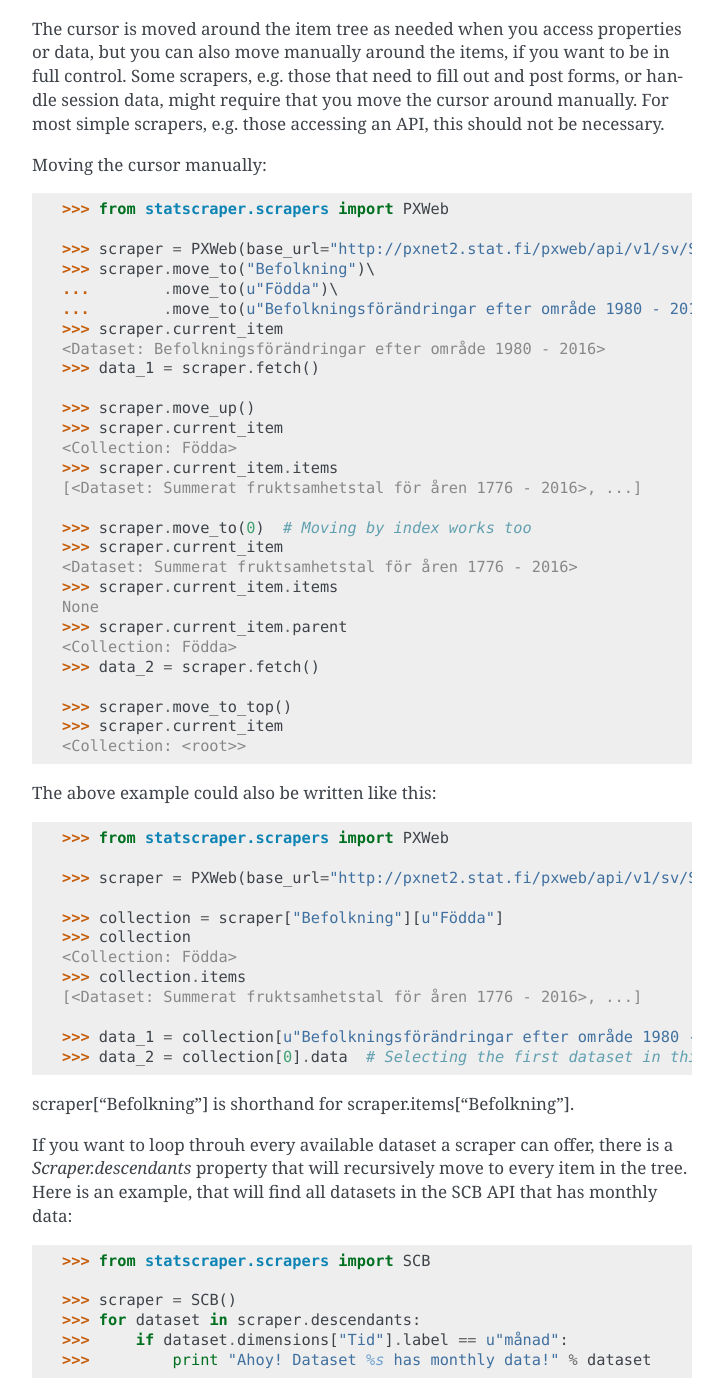
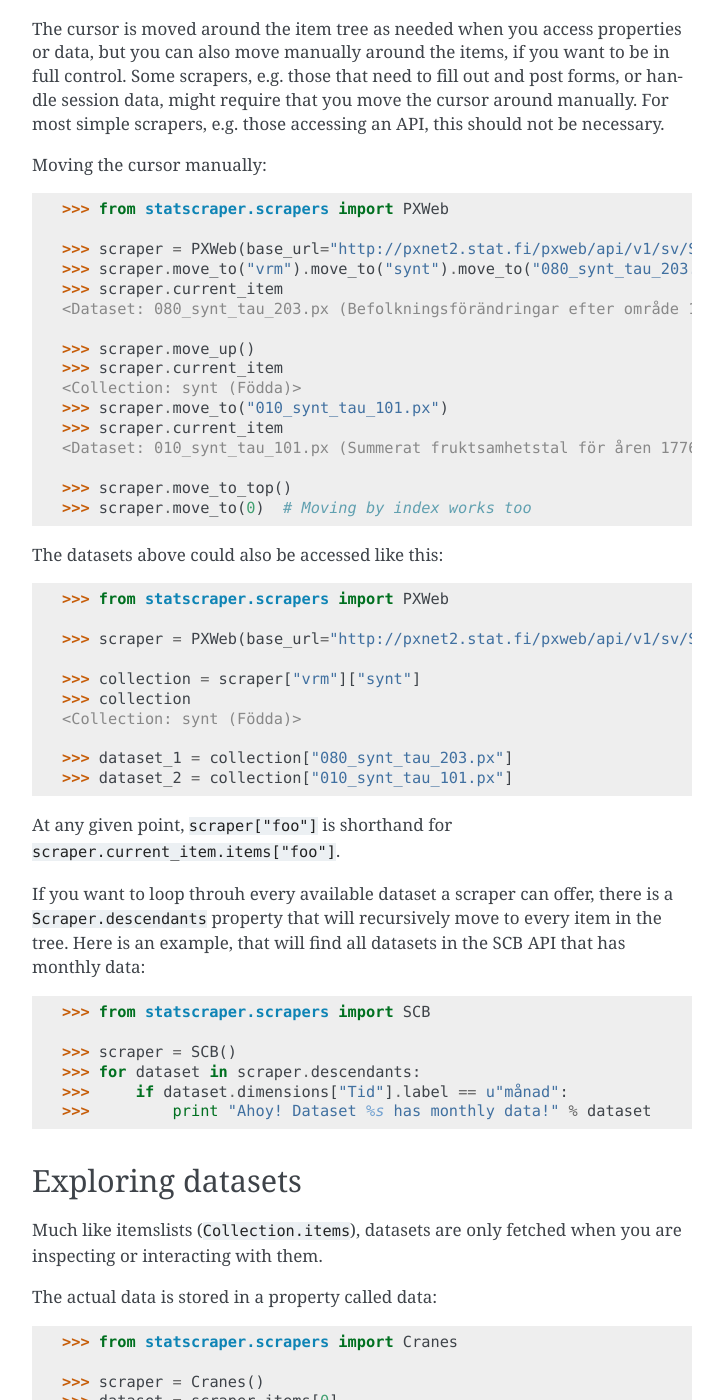
Before and after one commit to jplusplus/statscraper, a Sphinx documentation site: the page built from docs/using_scrapers.rst, in a window 1280 px wide and 1400 px high, scrolled down 1066 px. Shown: the whole window, without its empty margins (388-1111 px from the left). Built offline with Sphinx 7.4.7, drawn with Linux system fonts in a browser that asks for light colours; some of the changed text lies outside the part shown.

Commit message:
update examples to latest code

```diff
--- a/docs/using_scrapers.rst
+++ b/docs/using_scrapers.rst
@@ -19,17 +19,17 @@ Every scraper built on Statscraper shares the same interface towards the user. H
 
   >>> dataset = scraper["Number of cranes"]
   >>> dataset.dimensions
-  [<Dimension: date (date)>]
+  [<Dimension: date (Day of the month)>, <Dimension: month>, <Dimension: year>]
 
   >>> row = dataset.data[0]  # first row in this dataset
   >>> row
-  '15'
-  >>> dict(row)
-  {'date': '2010-07-23', 'value': '15'}
-  >>> int(row)
-  15
+  <Result: 7 (value)>
+  >>> row.dict
+  {'value': '7', u'date': u'7', u'month': u'march', u'year': u'2015'}
+  >>> row.int
+  7
   >>> row.tuple
-  (15, {'date': '2010-07-23'})
+  ('7', {u'date': u'7', u'month': u'march', u'year': u'2015'})
 
   >>> df = dataset.data.pandas  # get this dataset as a Pandas dataframe
 
@@ -57,34 +57,22 @@ Moving the cursor manually:
     >>> from statscraper.scrapers import PXWeb
 
     >>> scraper = PXWeb(base_url="http://pxnet2.stat.fi/pxweb/api/v1/sv/StatFin/")
-    >>> scraper.move_to("Befolkning")\
-    ...        .move_to(u"Födda")\
-    ...        .move_to(u"Befolkningsförändringar efter område 1980 - 2016")
+    >>> scraper.move_to("vrm").move_to("synt").move_to("080_synt_tau_203.px")
     >>> scraper.current_item
-    <Dataset: Befolkningsförändringar efter område 1980 - 2016>
-    >>> data_1 = scraper.fetch()
+    <Dataset: 080_synt_tau_203.px (Befolkningsförändringar efter område 1980 - 2016)>
 
     >>> scraper.move_up()
     >>> scraper.current_item
-    <Collection: Födda>
-    >>> scraper.current_item.items
-    [<Dataset: Summerat fruktsamhetstal för åren 1776 - 2016>, ...]
-
-    >>> scraper.move_to(0)  # Moving by index works too
+    <Collection: synt (Födda)>
+    >>> scraper.move_to("010_synt_tau_101.px")
     >>> scraper.current_item
-    <Dataset: Summerat fruktsamhetstal för åren 1776 - 2016>
-    >>> scraper.current_item.items
-    None
-    >>> scraper.current_item.parent
-    <Collection: Födda>
-    >>> data_2 = scraper.fetch()
+    <Dataset: 010_synt_tau_101.px (Summerat fruktsamhetstal för åren 1776 - 2016)>
 
     >>> scraper.move_to_top()
-    >>> scraper.current_item
-    <Collection: <root>>
+    >>> scraper.move_to(0)  # Moving by index works too
 
 
-The above example could also be written like this:
+The datasets above could also be accessed like this:
 
 .. code:: python
 
@@ -92,18 +80,16 @@ The above example could also be written like this:
 
     >>> scraper = PXWeb(base_url="http://pxnet2.stat.fi/pxweb/api/v1/sv/StatFin/")
 
-    >>> collection = scraper["Befolkning"][u"Födda"]
+    >>> collection = scraper["vrm"]["synt"]
     >>> collection
-    <Collection: Födda>
-    >>> collection.items
-    [<Dataset: Summerat fruktsamhetstal för åren 1776 - 2016>, ...]
+    <Collection: synt (Födda)>
 
-    >>> data_1 = collection[u"Befolkningsförändringar efter område 1980 - 2016"].data
-    >>> data_2 = collection[0].data  # Selecting the first dataset in this collection
+    >>> dataset_1 = collection["080_synt_tau_203.px"]
+    >>> dataset_2 = collection["010_synt_tau_101.px"]
 
-scraper["Befolkning"] is shorthand for scraper.items["Befolkning"].
+At any given point, :code:`scraper["foo"]` is shorthand for :code:`scraper.current_item.items["foo"]`.
 
-If you want to loop throuh every available dataset a scraper can offer, there is a `Scraper.descendants` property that will recursively move to every item in the tree. Here is an example, that will find all datasets in the SCB API that has monthly data:
+If you want to loop throuh every available dataset a scraper can offer, there is a :code:`Scraper.descendants` property that will recursively move to every item in the tree. Here is an example, that will find all datasets in the SCB API that has monthly data:
 
 .. code:: python
 
@@ -140,7 +126,7 @@ The data property will hold a list of result objects. The list can be converted
     >>> dataset = scraper.items[0]
     >>> df = dataset.data.pandas  # convert to pandas dataframe
 
-If you want to querry a site or database for some subset of the available data, you can use the `fetch()` method on the dataset (or on the scraper, to fetch data from the current position, if any):
+If you want to querry a site or database for some subset of the available data, you can use the :code:`fetch()` method on the dataset (or on the scraper, to fetch data from the current position, if any):
 
 .. code:: python
 
@@ -158,12 +144,10 @@ Available dimensions can be inspected though the .dimensions property:
 
 .. code:: python
 
-    >>> print dataset.dimensions
-    [<Dimension: date (date)>, <Dimension: year (year)>]
+    >>> dataset.dimensions
+    [<Dimension: date>, <Dimension: year>]
 
-Note however that a scraper does not necessarily need to provide (or might not have any information on) dimensions. If `Dataset.dimensions` is None, it could simply mean that the scraper does not know what to expect from the data.
-
-A dimension object contains things like description, value type, allowed values, etc.
+Note however that a scraper does not necessarily need to provide dimensions. If :code:`Dataset.dimensions` is None, it could simply mean that the scraper itself is not sure what to expect from the data.
 
 Dialects
 --------
```
Also changed, not shown: other parts of docs/using_scrapers.rst (+3 -3 lines).
